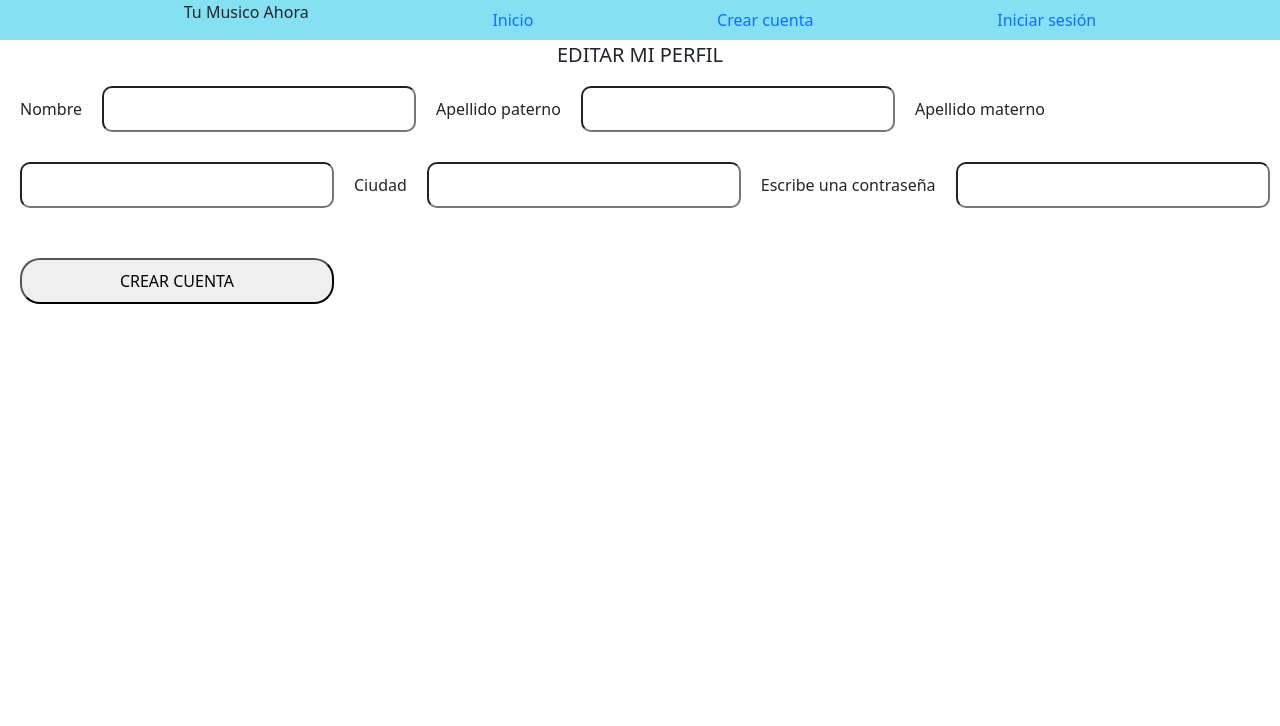
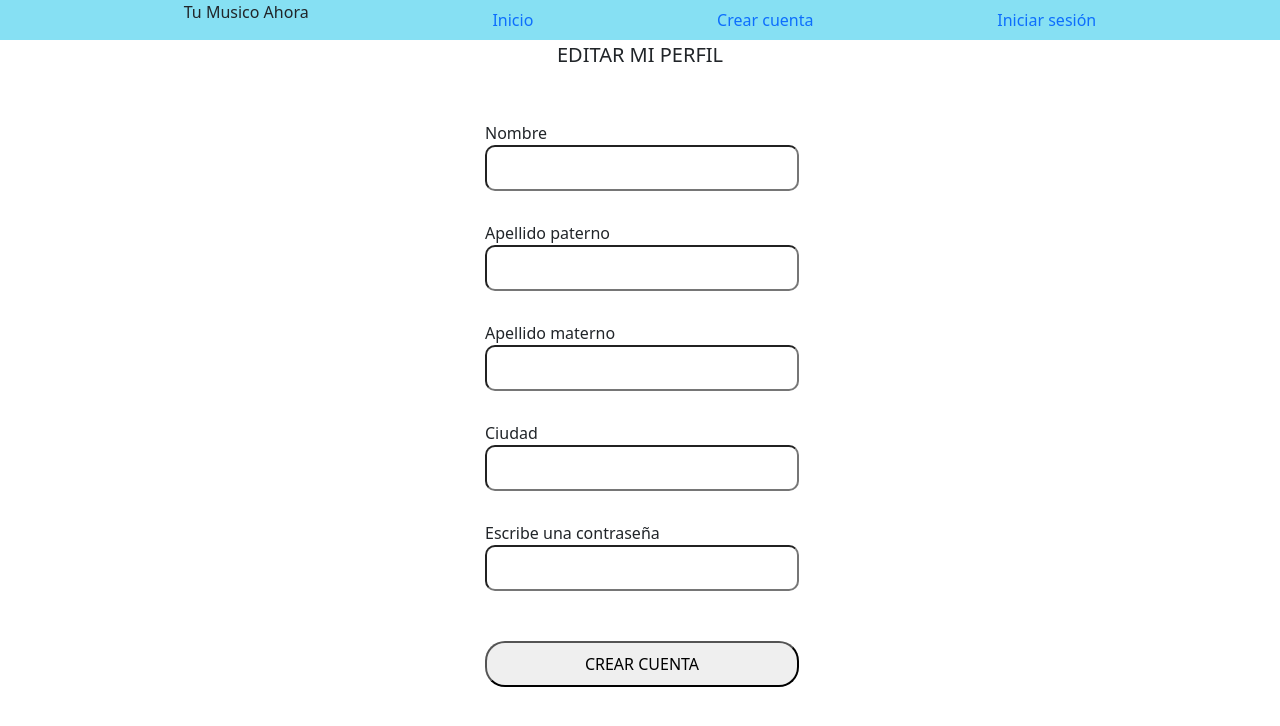
Before and after one commit to Kodemia-MusicApp/MusicApp-FrontEnd, a React app: page /editprofileuser in a window 1280 px wide. Shown: the top 726 px of the page. Built offline with nearby package versions, Linux system fonts and the light colour scheme; no server answers.

Commit message:
1 file modified

```diff
--- a/src/Pages/EditProfileUser/EditProfileUser.scss
+++ b/src/Pages/EditProfileUser/EditProfileUser.scss
@@ -1,10 +1,10 @@
 //CONTAINERS
-.CreateAccountUserFormulario {
+.EditProfileUserFormulario{
     display: flex;
     justify-content: center;
 }
 
-.CreateAccountUserForm {
+.EditProfileUserForm{
     margin-top: 35px;
     width: 350px;
 }
```
